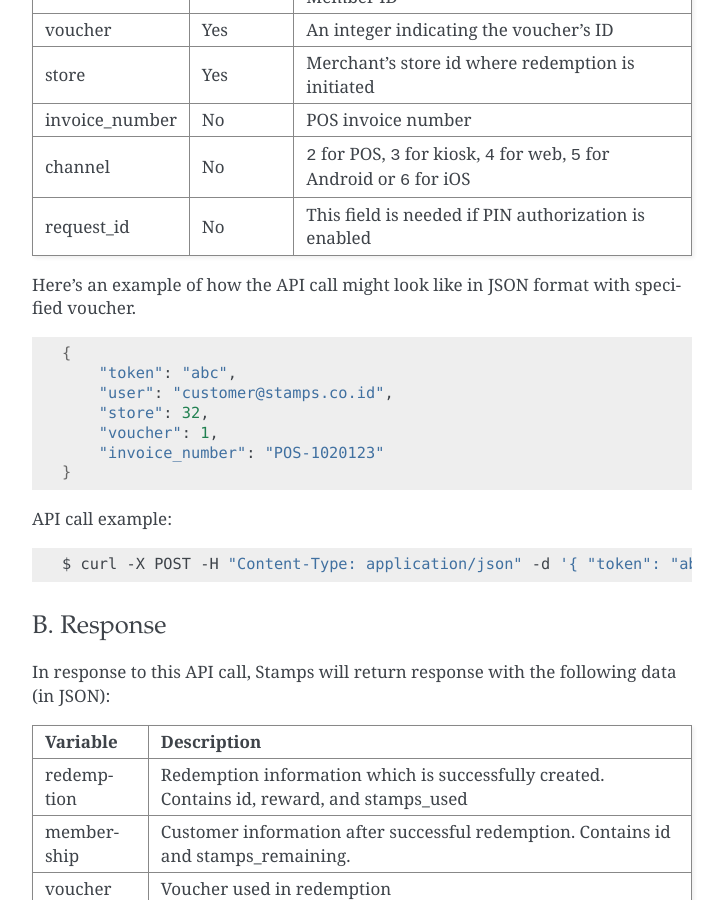
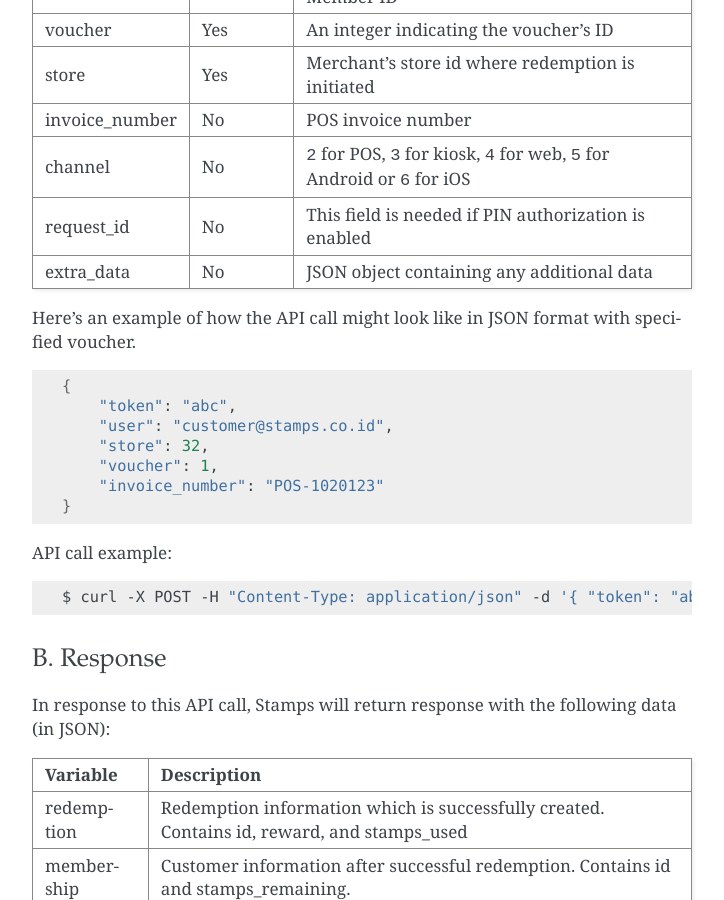
Before and after one commit to ui/stamps-api-docs, a Sphinx documentation site: the page built from source/redemption_api.rst, in a window 1280 px wide and 900 px high, scrolled down 3618 px. Shown: the whole window, without its empty margins (388-1112 px from the left). Built offline with Sphinx 7.4.7, drawn with Linux system fonts in a browser that asks for light colours.

Commit message:
Add `extra_data` field (#122)

```diff
--- a/source/redemption_api.rst
+++ b/source/redemption_api.rst
@@ -168,6 +168,7 @@ store           Yes       Merchant's store id where redemption is initiated
 invoice_number  No        POS invoice number
 channel         No        ``2`` for POS, ``3`` for kiosk, ``4`` for web, ``5`` for Android or ``6`` for iOS
 request_id      No        This field is needed if PIN authorization is enabled
+extra_data      No        JSON object containing any additional data
 =============== ========= =========================
 
 Here's an example of how the API call might look like in JSON format with specified voucher.
@@ -186,7 +187,7 @@ API call example:
 
 .. code-block :: bash
 
-    $ curl -X POST -H "Content-Type: application/json" -d '{ "token": "abc", "user": "customer@stamps.co.id", "store": 32, "voucher": 12}' https://stamps.co.id/api/v2/redemptions/redeem-voucher
+    $ curl -X POST -H "Content-Type: application/json" -d '{ "token": "abc", "user": "customer@stamps.co.id", "store": 32, "voucher": 12, "extra_data": { "discount": "10%" } }' https://stamps.co.id/api/v2/redemptions/redeem-voucher
 
 
 B. Response
```
